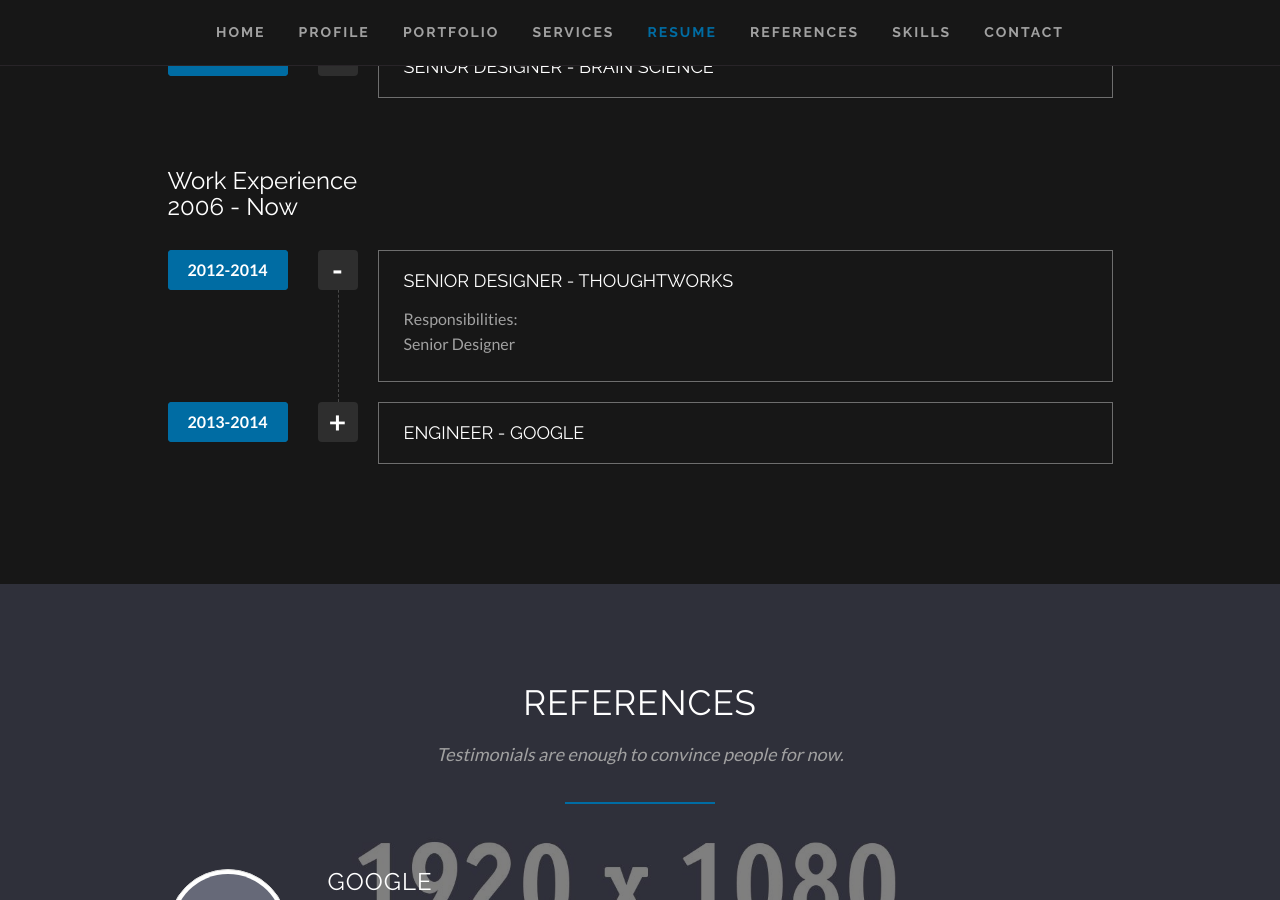
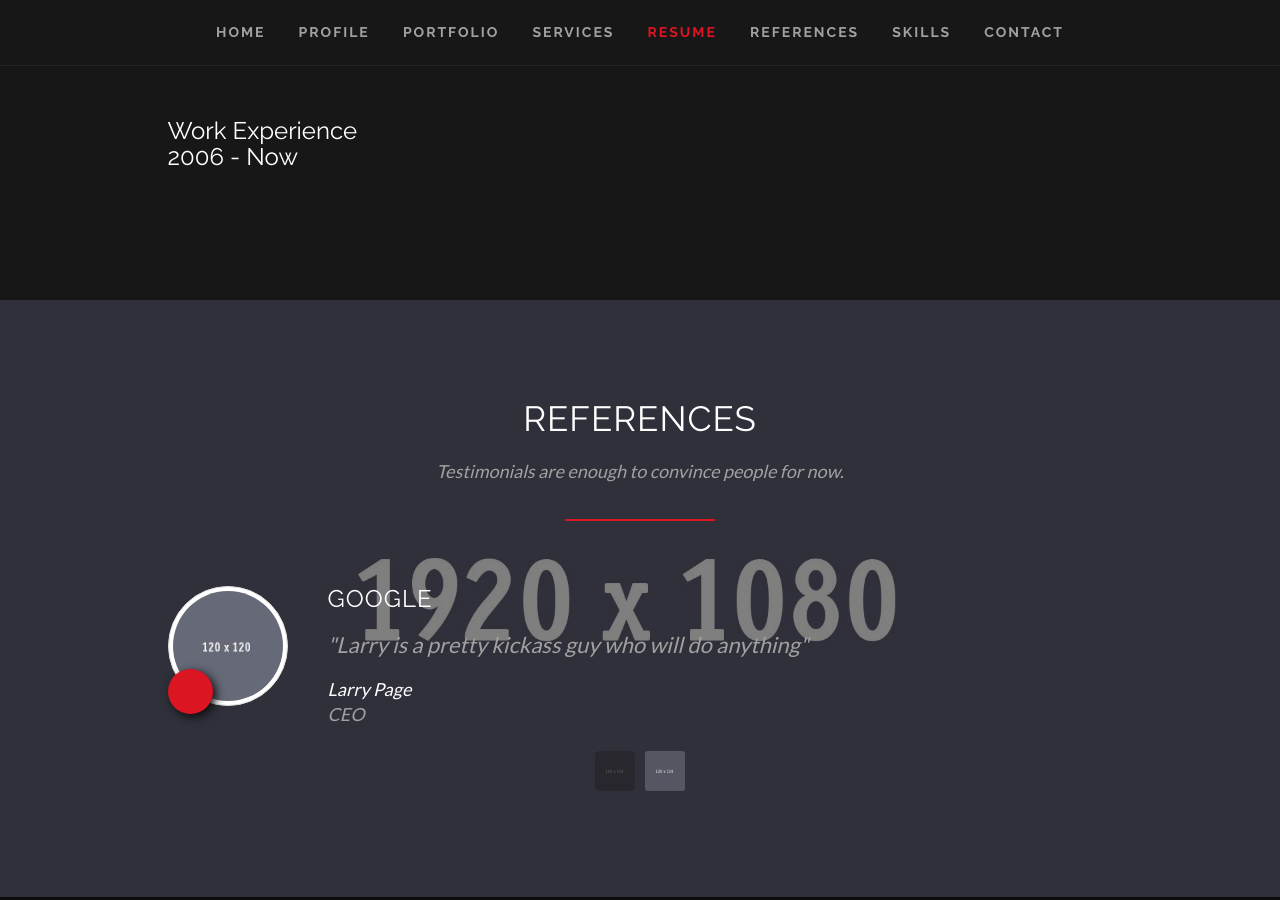
Before and after one commit to clearcareer/Resume, a Jekyll site: the page built from index.html, in a window 1280 px wide and 900 px high, scrolled down 3508 px. Built offline with Jekyll 4.4.1, drawn with Linux system fonts in a browser that asks for light colours; some web fonts are replaced; some of the changed text lies outside the part shown.

Commit message:
Updated '/index.html' via CloudCannon

```diff
--- a/index.html
+++ b/index.html
@@ -1,9 +1,7 @@
 ---
 layout: default
-color: blue
+color: red
 navbarbrand: John
-fullname: John Smith
-email: johnsmith@example.com
 title: Resume Template
 resumefile: assets/resume.pdf
 occupations:
@@ -11,38 +9,6 @@
   - title: UI / UX Designer
   - title: Professional Ballerina
   - title: Superhero Batman
-goals:
-    - name: analytics
-      icon: plane
-      description: Lorem ipsum dolor sit amet, consectetuer adipiscing elit, sed diam nonummy nibh euismod tincidunt ut laoreet dolore magna aliquam erat volutpat.
-    - name: analytics
-      icon: plane
-      description: Lorem ipsum dolor sit amet, consectetuer adipiscing elit, sed diam nonummy nibh euismod tincidunt ut laoreet dolore magna aliquam erat volutpat.
-    - name: analytics
-      icon: plane
-      description: Lorem ipsum dolor sit amet, consectetuer adipiscing elit, sed diam nonummy nibh euismod tincidunt ut laoreet dolore magna aliquam erat volutpat.
-education:
-    - number: 1
-      years: 2012-2014
-      degree: Senior Designer
-      institution: ThoughtWorks
-      description: Studied Chemical Engineering and Bioinformatics.
-    - number: 2
-      years: 2042-2022
-      degree: Senior Designer
-      institution: Brain Science
-      description: Things are different here.
-workexp:
-    - number: 1
-      years: 2012-2014
-      position: Senior Designer
-      company: ThoughtWorks
-      description: Studied Chemical Engineering and Bioinformatics.
-    - number: 2
-      years: 2013-2014
-      position: Engineer
-      company: Google
-      description: Things are different here
 skills:
   - name: Javascript
     level: 65
@@ -56,6 +22,38 @@
     level: 65
   - name: HTML/CSS
     level: 47
+experience:
+  - number: 1
+    years: 2012-2014
+    position: Senior Designer
+    company: ThoughtWorks
+    description: Studied Chemical Engineering and Bioinformatics.
+  - number: 2
+    years: 2013-2014
+    position: Engineer
+    company: Google
+    description: Things are different here
+education:
+  - number: 1
+    years: 2012-2014
+    degree: Senior Designer
+    institution: ThoughtWorks
+    description: Studied Chemical Engineering and Bioinformatics.
+  - number: 2
+    years: 2042-2022
+    degree: Senior Designer
+    institution: Brain Science
+    description: Things are different here.
+goals:
+  - name: analytics
+    icon: plane
+    description: 'Lorem ipsum dolor sit amet, consectetuer adipiscing elit, sed diam nonummy nibh euismod tincidunt ut laoreet dolore magna aliquam erat volutpat.'
+  - name: analytics
+    icon: plane
+    description: 'Lorem ipsum dolor sit amet, consectetuer adipiscing elit, sed diam nonummy nibh euismod tincidunt ut laoreet dolore magna aliquam erat volutpat.'
+  - name: analytics
+    icon: plane
+    description: 'Lorem ipsum dolor sit amet, consectetuer adipiscing elit, sed diam nonummy nibh euismod tincidunt ut laoreet dolore magna aliquam erat volutpat.'
 achievements:
   - name: Expertise Award
     description: Outstanding social media presence
@@ -75,16 +73,16 @@
     icon: facebook
 social:
   - name: Facebook
-      link: #
+    link: ''
     icon: facebook
   - name: Twitter
-      link: #
+    link: ''
     icon: twitter
   - name: Instagram
-      link: #
+    link: ''
     icon: instagram
   - name: Github
-      link: #
+    link: ''
     icon: github
 ---
 
@@ -354,8 +352,8 @@
                                 <p class="text-center">
                                     <i class="fa fa-{{ goal.icon }} fa-3x colored-text"></i>
 
-                                    <h4 class="text-center">{{ goal.name }}</h4>
-                                </p>
+                                    </p><h4 class="text-center">{{ goal.name }}</h4>
+                                <p></p>
 
                                 <p>
                                     {{ goal.description }}
```
Lines whose indentation alone changed are shown as unchanged.
